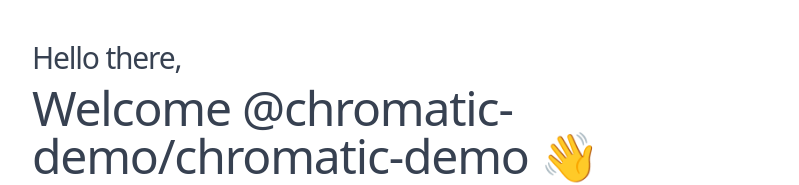
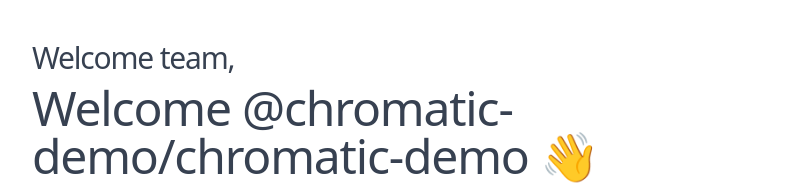
Before and after one commit to PhillipDNrwl/chromatic-visual-testing, a React (Vite) app in the folder apps/chromatic-demo/: page / in a window 1280 px wide. Shown: the top 185 px of the page, without its empty margins (240-1039 px from the left). Built offline with nearby package versions, Linux system fonts and the light colour scheme.

Commit message:
Demo: Fresh baseline setup with new text

```diff
--- a/apps/chromatic-demo/src/app/nx-welcome.tsx
+++ b/apps/chromatic-demo/src/app/nx-welcome.tsx
@@ -431,7 +431,7 @@
         <div className="container">
           <div id="welcome">
             <h1>
-              <span> Hello there, </span>
+              <span> Welcome team, </span>
               Welcome {title} 👋
             </h1>
           </div>
```
